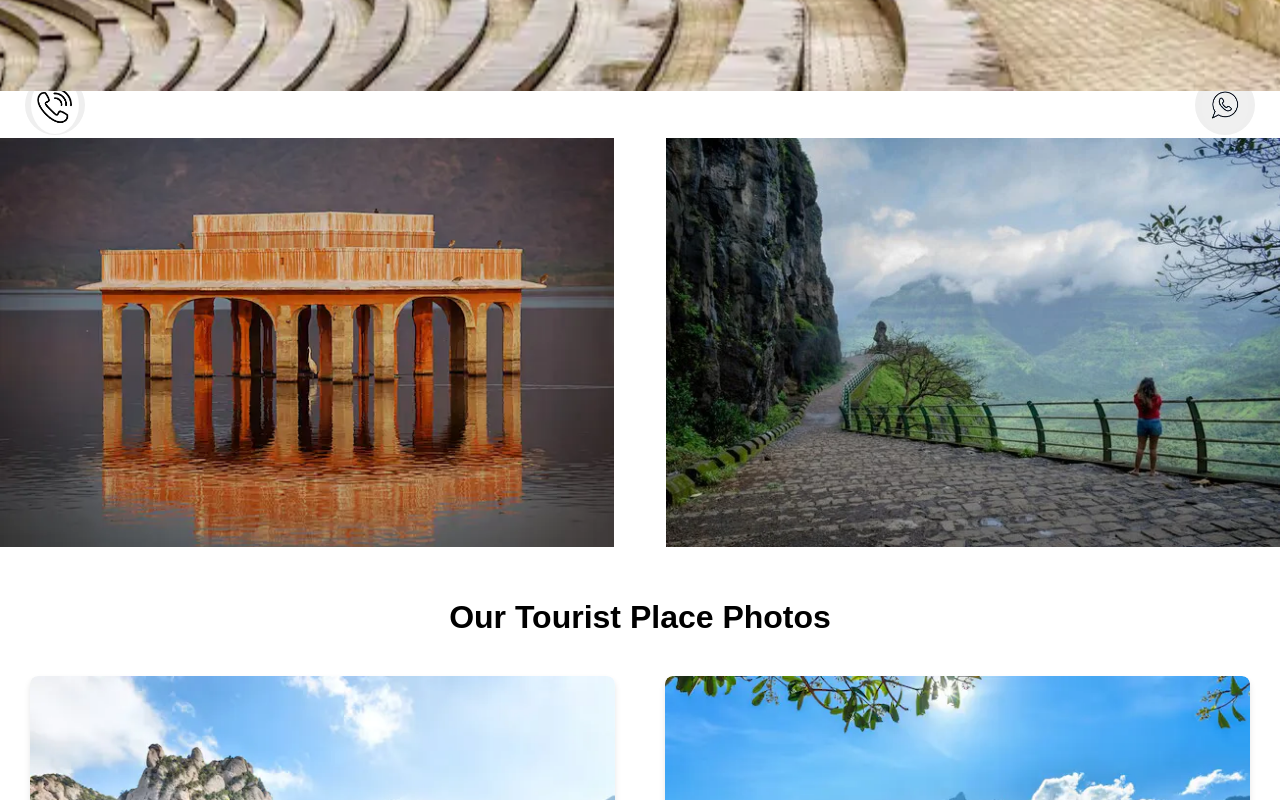
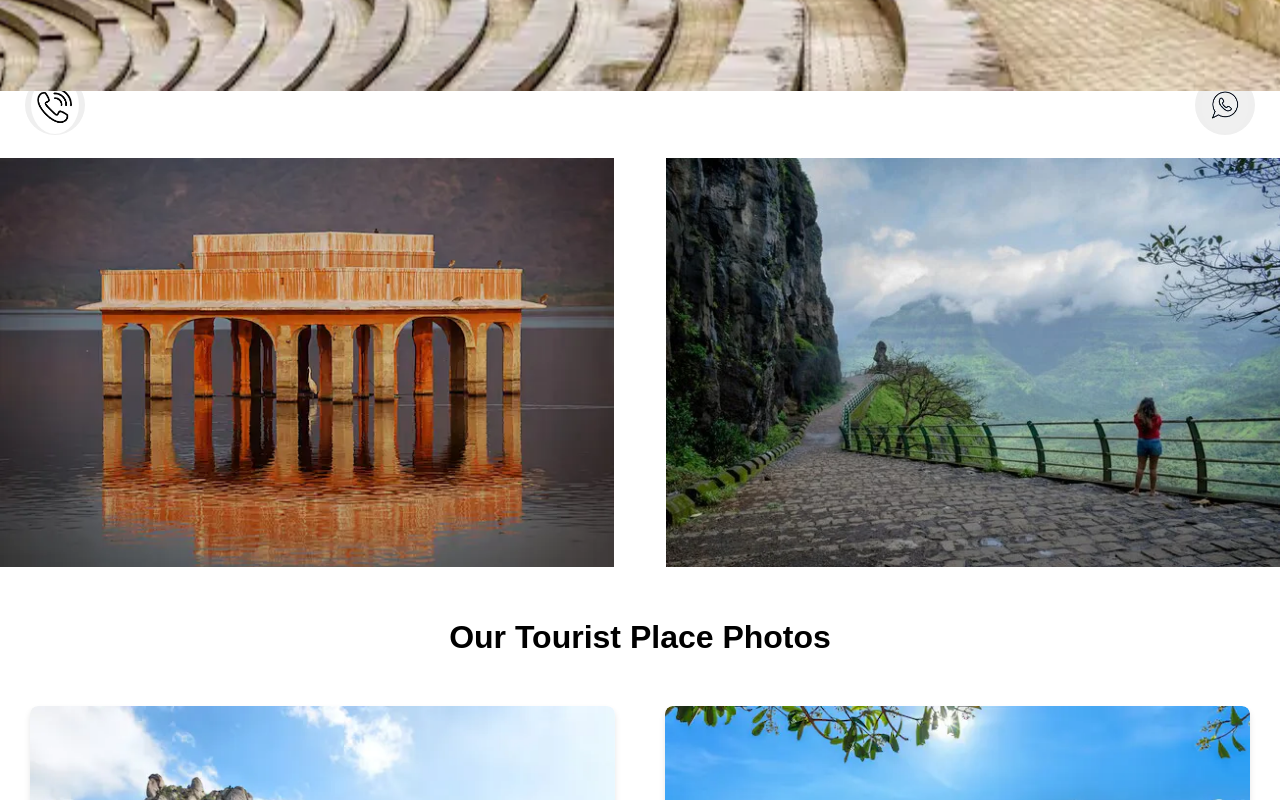
Before and after one commit to petchiammal2/Tourism_Website, a React (Create React App) app: page /gallery in a window 1280 px wide. Shown: the part 640-1440 px from the top of the page. Built offline with nearby package versions, Linux system fonts and the light colour scheme.

Commit message:
New One
This is Gallery Update Section.

```diff
--- a/src/Components/CSS/GallerySection1.css
+++ b/src/Components/CSS/GallerySection1.css
@@ -9,7 +9,7 @@
 .gallery-image {
   width: 100%; /* Full width on smaller screens */
   height: auto; /* Maintain aspect ratio */
-  margin-top: 80px;
+  margin-top: 100px;
 }
 
 /* Media query for larger screens */
--- a/src/Components/CSS/GallerySection2.css
+++ b/src/Components/CSS/GallerySection2.css
@@ -8,7 +8,7 @@
 .gallery-title {
     font-size: 2rem;
     font-weight: bold;
-    margin-bottom: 40px; /* Center-aligned title */
+    margin-bottom: 50px; /* Center-aligned title */
     color: #000; /* Black text color */
     text-align: center;
     justify-content: center; /* Center-align the rows */
--- a/src/Components/CSS/GallerySection3.css
+++ b/src/Components/CSS/GallerySection3.css
@@ -8,7 +8,7 @@
 .image-title {
     font-size: 2rem;
     font-weight: bold;
-    margin-bottom: 50px; /* Center-aligned title */
+    margin-bottom: 60px; /* Center-aligned title */
     color: #000; /* Black text color */
     text-align: center;
     justify-content: center; /* Center-align the rows */
```
